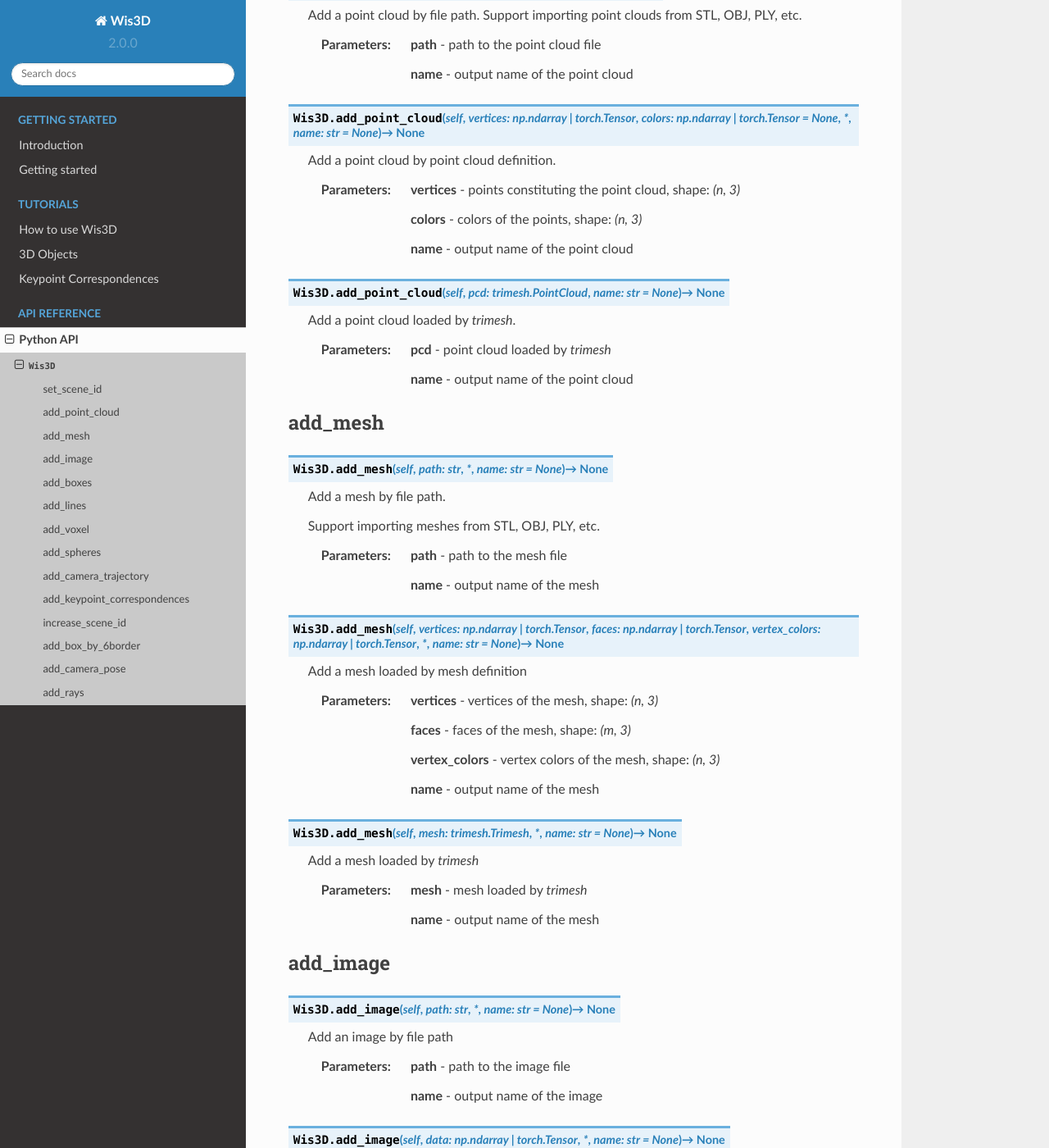
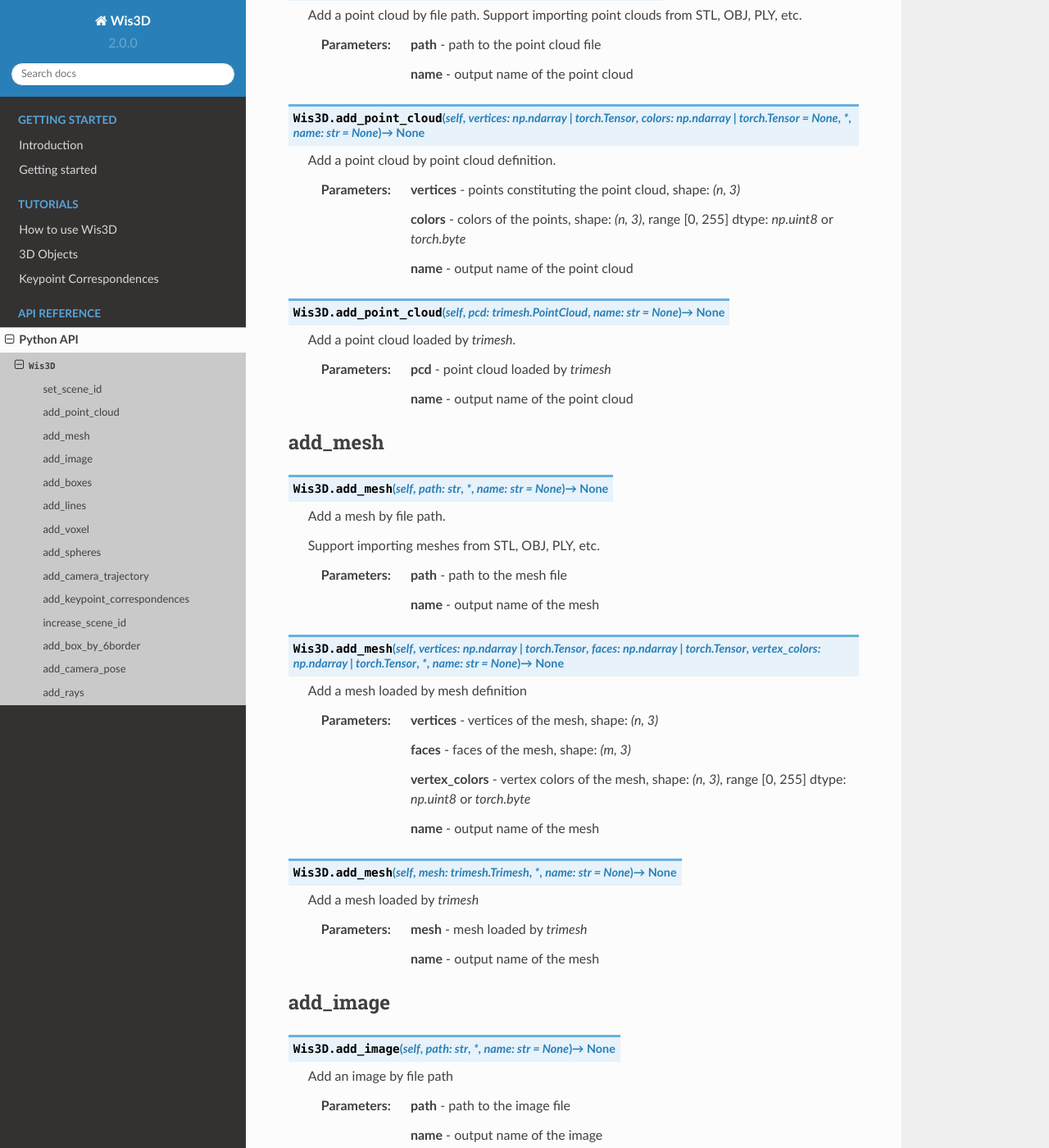
Before and after one commit to zju3dv/Wis3D, a Sphinx documentation site: the page built from docs/source/python_api/wis3d.wis3d.rst, in a window 1280 px wide and 1400 px high, scrolled down 657 px. Shown: the whole window at 82% size. Built offline with Sphinx 7.4.7 and the Read the Docs theme 2.0.0, drawn with Linux system fonts in a browser that asks for light colours; some of the changed text lies outside the part shown.

Commit message:
update doc api

```diff
--- a/docs/source/python_api/wis3d.wis3d.rst
+++ b/docs/source/python_api/wis3d.wis3d.rst
@@ -40,7 +40,7 @@
 
    :Parameters:   **vertices** - points constituting the point cloud, shape: `(n, 3)`
 
-      **colors** - colors of the points, shape: `(n, 3)`
+      **colors** - colors of the points, shape: `(n, 3)`, range [0, 255] dtype: `np.uint8` or `torch.byte`
 
       **name** - output name of the point cloud
 
@@ -79,7 +79,7 @@
 
       **faces** - faces of the mesh, shape: `(m, 3)`
 
-      **vertex_colors** - vertex colors of the mesh, shape: `(n, 3)`
+      **vertex_colors** - vertex colors of the mesh, shape: `(n, 3)`, range [0, 255] dtype: `np.uint8` or `torch.byte`
 
       **name** - output name of the mesh
 
@@ -196,7 +196,7 @@
 
       **voxel_size** - size of all boxes
 
-      **colors** - colors of each box, shape: `(n, 3)`
+      **colors** - colors of each box, shape: `(n, 3)`, range [0, 255] dtype: `np.uint8` or `torch.byte`
 
       **name** - output name for the voxel
 
@@ -204,7 +204,7 @@
 add_spheres
 ===========
 
-.. automethod:: Wis3D.add_spheres(self, centers: Union[np.ndarray, torch.Tensor], radius: Union[float, np.ndarray, torch.Tensor], colors=None, scales: Union[np.ndarray, torch.Tensor] = [1, 1, 1], quaternions: Union[np.ndarray, torch.Tensor] = [0, 0, 0, 1], *, name=None) -> None
+.. automethod:: Wis3D.add_spheres(self, centers: Union[np.ndarray, torch.Tensor], radius: Union[float, np.ndarray, torch.Tensor], colors=None, scales=None, quaternions=None, *, name=None) -> None
 
 add_camera_trajectory
 =====================
```
